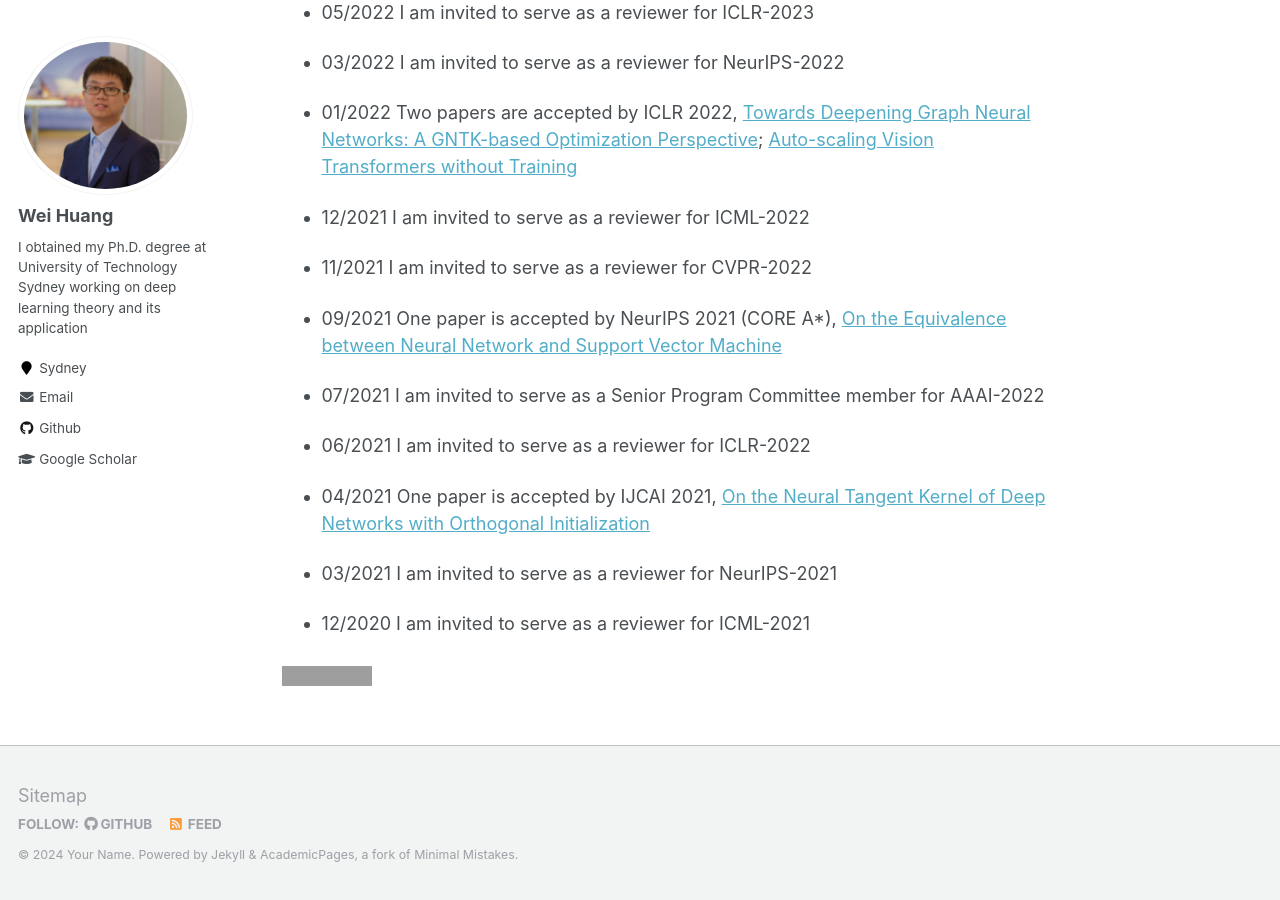
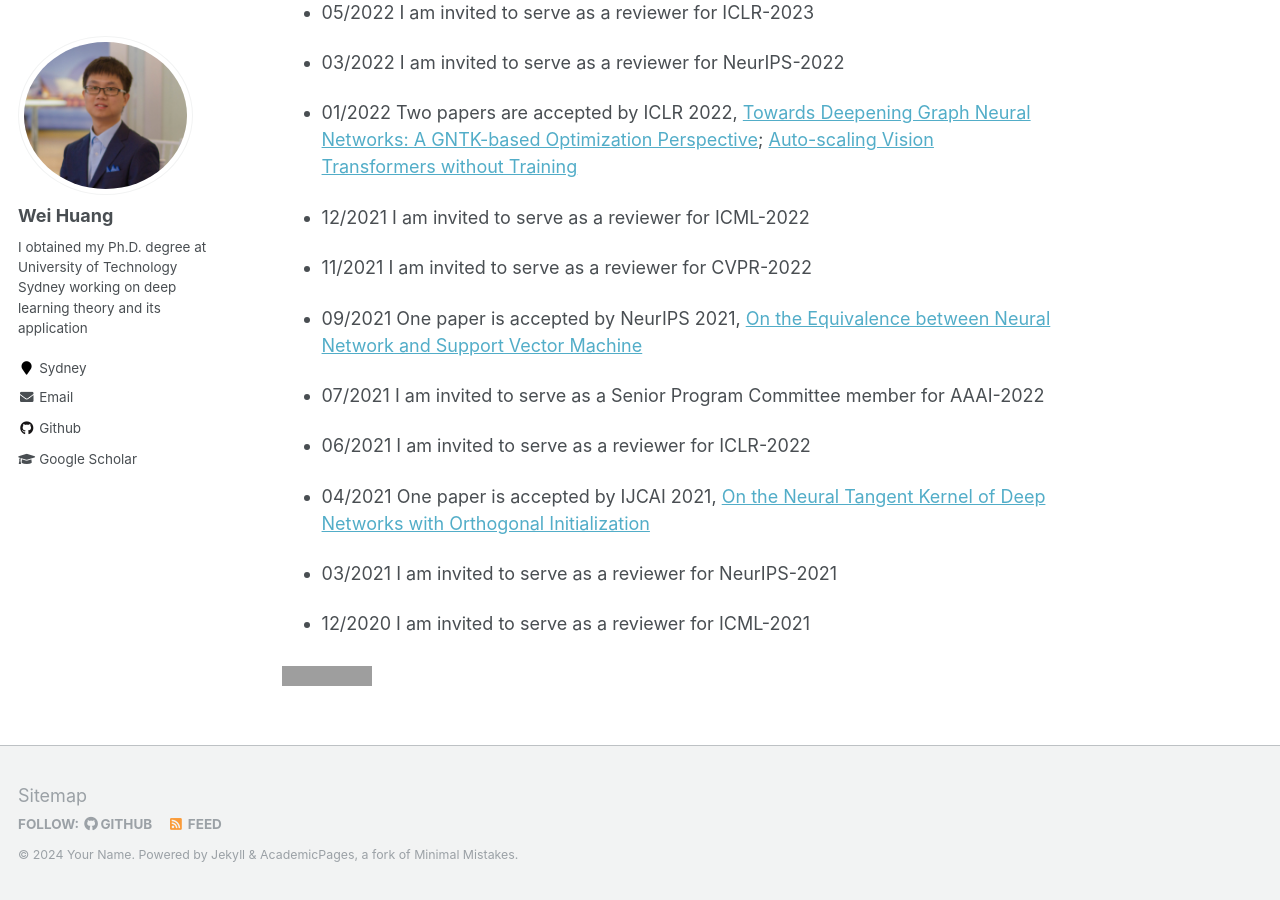
Before and after one commit to WeiHuang05/Weihuang05.github.io, a Jekyll site: the page built from index.md, in a window 1280 px wide and 900 px high, scrolled down 2757 px. Built offline with Jekyll 4.4.1, drawn with Linux system fonts in a browser that asks for light colours; grey boxes are pictures that could not be loaded.

Commit message:
Update index.md

```diff
--- a/index.md
+++ b/index.md
@@ -75,7 +75,7 @@ My office is located at the [University of Tokyo](https://www.u-tokyo.ac.jp/ja/i
 
 * 11/2021 I am invited to serve as a reviewer for CVPR-2022
 
-* 09/2021 One paper is accepted by NeurIPS 2021 (CORE A*), [On the Equivalence between Neural Network and Support Vector Machine](https://arxiv.org/abs/2111.06063)
+* 09/2021 One paper is accepted by NeurIPS 2021, [On the Equivalence between Neural Network and Support Vector Machine](https://arxiv.org/abs/2111.06063)
 
 * 07/2021 I am invited to serve as a Senior Program Committee member for AAAI-2022
 
```
